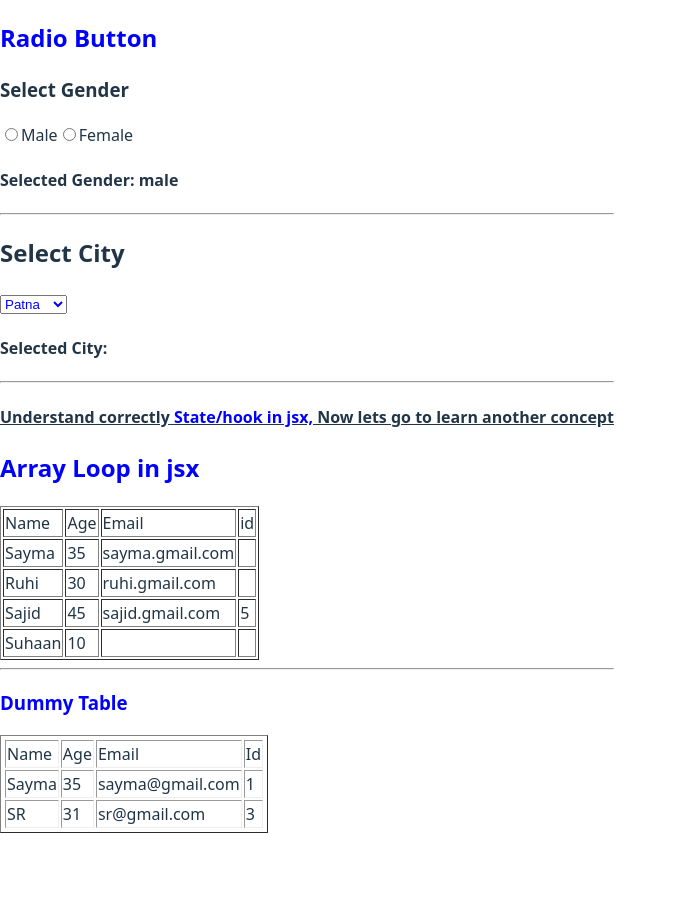
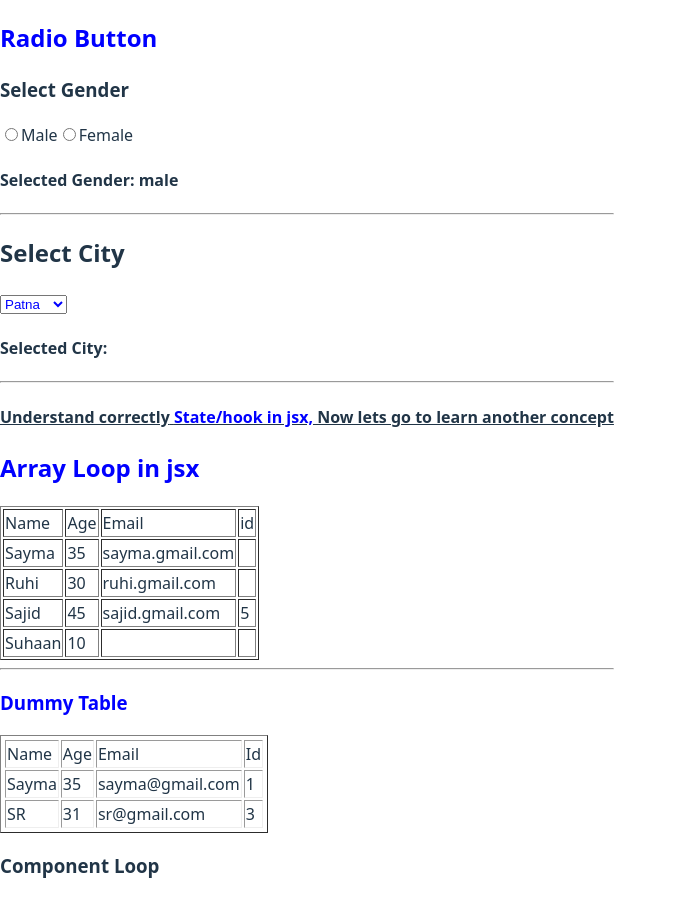
Before and after one commit to saymaruhi/Radiobtn, a React (Vite) app: page / in a window 1280 px wide. Shown: the whole page, without its empty margins (0-677 px from the left). Before the commit the page ends 833 px from the top, so only its background shows below. Built offline with nearby package versions, Linux system fonts and the light colour scheme.

Commit message:
Added new Component user.jsx

```diff
--- a/src/App.jsx
+++ b/src/App.jsx
@@ -1,5 +1,6 @@
 import { useState } from "react";
 import Loop from "./arrayloop";
+import User from "./user";
 
 
 function App() {
@@ -57,6 +58,7 @@ function App() {
       </h4>
 
       <Loop />
+      <User />
 
     </div>
   );
--- /dev/null
+++ b/src/user.jsx
@@ -0,0 +1,8 @@
+function User(){
+    return(
+        <div>
+            <h3>Component Loop</h3>
+        </div>
+    )
+}
+export default User
```
